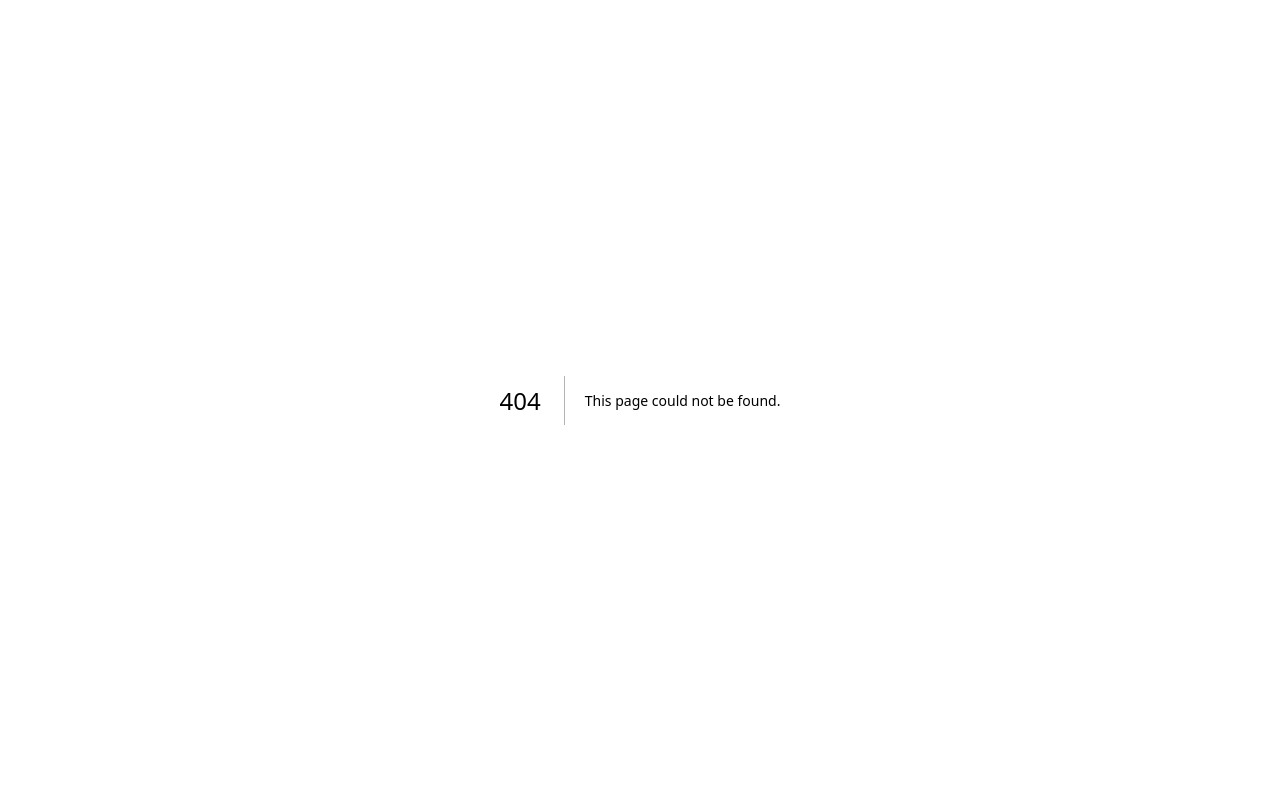
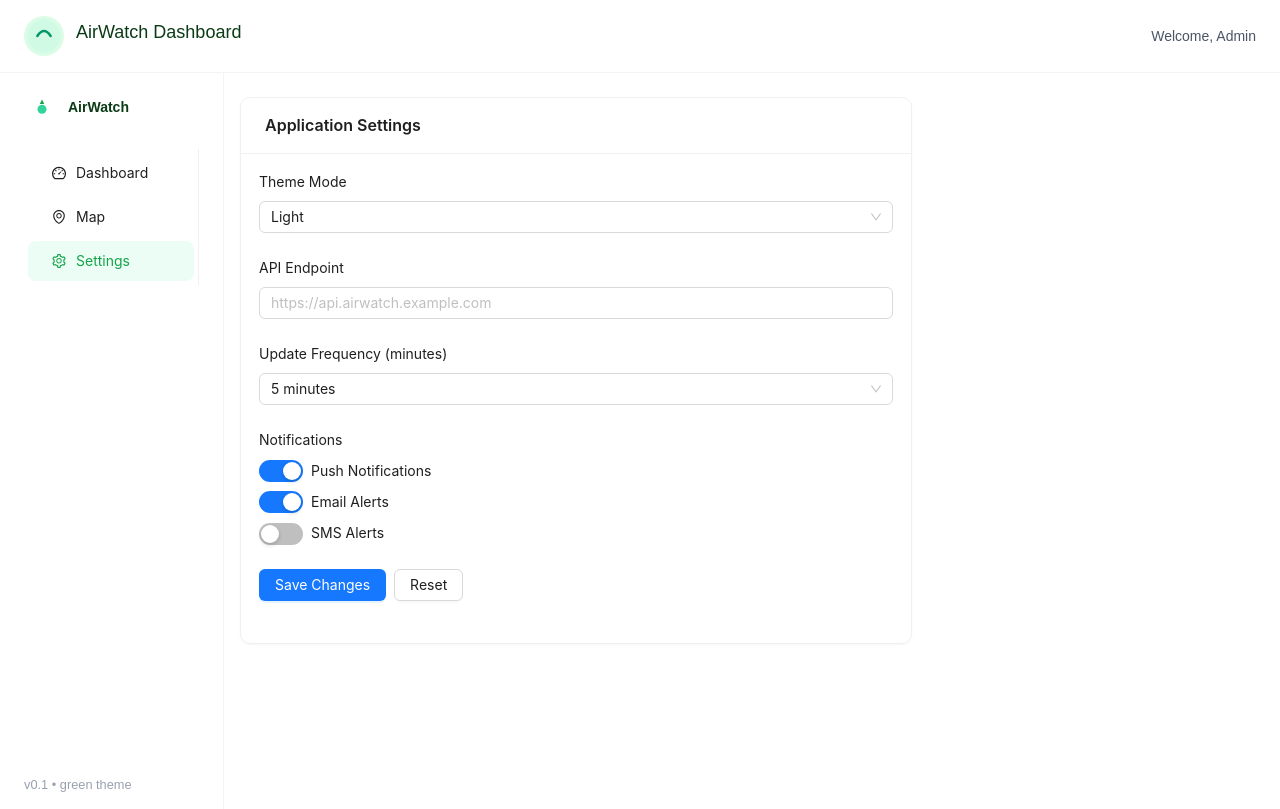
Before and after one commit to tayyab-saeed/airwatch-mvp, a Next.js app in the folder airwatch-mvp-frontend/: page /settings in a window 1280 px wide. Before the commit this address had no page. Built offline with nearby package versions, Linux system fonts and the light colour scheme.

Commit message:
routing setup

```diff
--- /dev/null
+++ b/airwatch-mvp-frontend/src/app/dashboard/page.tsx
@@ -0,0 +1,43 @@
+"use client";
+
+import { Card, Col, Row, Statistic } from "antd";
+import DashboardLayout from "../../components/DashboardLayout";
+
+export default function DashboardPage() {
+  return (
+    <DashboardLayout>
+      <div className="w-full">
+        <Row gutter={[20, 20]}>
+          <Col xs={24} sm={12} md={6}>
+            <Card>
+              <Statistic title="AQI (Now)" value={42} suffix={<span className="text-sm">Good</span>} />
+            </Card>
+          </Col>
+          <Col xs={24} sm={12} md={6}>
+            <Card>
+              <Statistic title="PM2.5 (µg/m³)" value={12} />
+            </Card>
+          </Col>
+          <Col xs={24} sm={12} md={6}>
+            <Card>
+              <Statistic title="PM10 (µg/m³)" value={20} />
+            </Card>
+          </Col>
+          <Col xs={24} sm={12} md={6}>
+            <Card>
+              <Statistic title="O3 (ppb)" value={15} />
+            </Card>
+          </Col>
+        </Row>
+
+        <div className="mt-6">
+          <Card title="Air Quality Trends (placeholder)">
+            <div className="h-[480px] w-full flex items-center justify-center text-gray-400">
+              Chart will go here (map integration and charts to be added)
+            </div>
+          </Card>
+        </div>
+      </div>
+    </DashboardLayout>
+  );
+}
--- /dev/null
+++ b/airwatch-mvp-frontend/src/app/map/page.tsx
@@ -0,0 +1,19 @@
+"use client";
+
+import DashboardLayout from "../../components/DashboardLayout";
+import { Card } from "antd";
+
+export default function MapPage() {
+  return (
+    <DashboardLayout>
+      <div className="w-full">
+        <Card className="h-[calc(100vh-180px)]">
+          <div className="w-full h-full flex items-center justify-center text-gray-400">
+            Map will be integrated here. The card takes most of the viewport height
+            to give maximum space for the map visualization.
+          </div>
+        </Card>
+      </div>
+    </DashboardLayout>
+  );
+}
--- a/airwatch-mvp-frontend/src/app/page.tsx
+++ b/airwatch-mvp-frontend/src/app/page.tsx
@@ -1,43 +1,7 @@
-"use client";
+import { redirect } from "next/navigation";
 
-import DashboardLayout from "../components/DashboardLayout";
-import { Card, Col, Row, Statistic } from "antd";
-
-export default function Home() {
-  return (
-    <DashboardLayout>
-      <div className="w-full">
-        <Row gutter={[20, 20]}>
-          <Col xs={24} sm={12} md={6}>
-            <Card>
-              <Statistic title="AQI (Now)" value={42} suffix={<span className="text-sm">Good</span>} />
-            </Card>
-          </Col>
-          <Col xs={24} sm={12} md={6}>
-            <Card>
-              <Statistic title="PM2.5 (µg/m³)" value={12} />
-            </Card>
-          </Col>
-          <Col xs={24} sm={12} md={6}>
-            <Card>
-              <Statistic title="PM10 (µg/m³)" value={20} />
-            </Card>
-          </Col>
-          <Col xs={24} sm={12} md={6}>
-            <Card>
-              <Statistic title="O3 (ppb)" value={15} />
-            </Card>
-          </Col>
-        </Row>
-
-        <div className="mt-6">
-          <Card title="Air Quality Trends (placeholder)">
-            <div className="h-[480px] w-full flex items-center justify-center text-gray-400">
-              Chart will go here (map integration and charts to be added)
-            </div>
-          </Card>
-        </div>
-      </div>
-    </DashboardLayout>
-  );
+export default function HomePage() {
+  redirect("/dashboard");
+  // This return is never reached due to the redirect
+  return null;
 }
--- /dev/null
+++ b/airwatch-mvp-frontend/src/app/settings/page.tsx
@@ -0,0 +1,64 @@
+"use client";
+
+import DashboardLayout from "../../components/DashboardLayout";
+import { Card, Form, Input, Select, Switch, Space, Button } from "antd";
+
+export default function SettingsPage() {
+  return (
+    <DashboardLayout>
+      <div className="w-full max-w-2xl">
+        <Card title="Application Settings">
+          <Form layout="vertical">
+            <Form.Item label="Theme Mode" name="themeMode">
+              <Select
+                defaultValue="light"
+                options={[
+                  { label: "Light", value: "light" },
+                  { label: "Dark", value: "dark" },
+                  { label: "System", value: "system" },
+                ]}
+              />
+            </Form.Item>
+
+            <Form.Item label="API Endpoint" name="apiEndpoint">
+              <Input placeholder="https://api.airwatch.example.com" />
+            </Form.Item>
+
+            <Form.Item label="Update Frequency (minutes)" name="updateFrequency">
+              <Select
+                defaultValue={5}
+                options={[
+                  { label: "1 minute", value: 1 },
+                  { label: "5 minutes", value: 5 },
+                  { label: "15 minutes", value: 15 },
+                  { label: "30 minutes", value: 30 },
+                ]}
+              />
+            </Form.Item>
+
+            <Form.Item label="Notifications" name="notifications">
+              <Space direction="vertical">
+                <Space>
+                  <Switch defaultChecked /> Push Notifications
+                </Space>
+                <Space>
+                  <Switch defaultChecked /> Email Alerts
+                </Space>
+                <Space>
+                  <Switch /> SMS Alerts
+                </Space>
+              </Space>
+            </Form.Item>
+
+            <Form.Item>
+              <Space>
+                <Button type="primary">Save Changes</Button>
+                <Button>Reset</Button>
+              </Space>
+            </Form.Item>
+          </Form>
+        </Card>
+      </div>
+    </DashboardLayout>
+  );
+}
--- a/airwatch-mvp-frontend/src/components/Sidebar.tsx
+++ b/airwatch-mvp-frontend/src/components/Sidebar.tsx
@@ -7,8 +7,40 @@ import {
   EnvironmentOutlined,
   SettingOutlined,
 } from "@ant-design/icons";
+import { usePathname, useRouter } from "next/navigation";
 
 export default function Sidebar() {
+  const router = useRouter();
+  const pathname = usePathname();
+
+  // Convert pathname to menu key
+  const getSelectedKey = (path: string) => {
+    switch (path) {
+      case "/dashboard":
+        return "1";
+      case "/map":
+        return "2";
+      case "/settings":
+        return "3";
+      default:
+        return "1";
+    }
+  };
+
+  const handleMenuClick = (key: string) => {
+    switch (key) {
+      case "1":
+        router.push("/dashboard");
+        break;
+      case "2":
+        router.push("/map");
+        break;
+      case "3":
+        router.push("/settings");
+        break;
+    }
+  };
+
   return (
     <aside className="w-56 border-r border-gray-100 h-[calc(100vh-64px)] sticky top-0 bg-white">
       <div className="p-4 flex flex-col gap-6 h-full">
@@ -25,7 +57,8 @@ export default function Sidebar() {
         <div className="flex-1 px-2">
           <Menu
             mode="inline"
-            defaultSelectedKeys={["1"]}
+            selectedKeys={[getSelectedKey(pathname)]}
+            onClick={({ key }) => handleMenuClick(key)}
             items={[
               { key: "1", icon: <DashboardOutlined />, label: "Dashboard" },
               { key: "2", icon: <EnvironmentOutlined />, label: "Map" },
```
